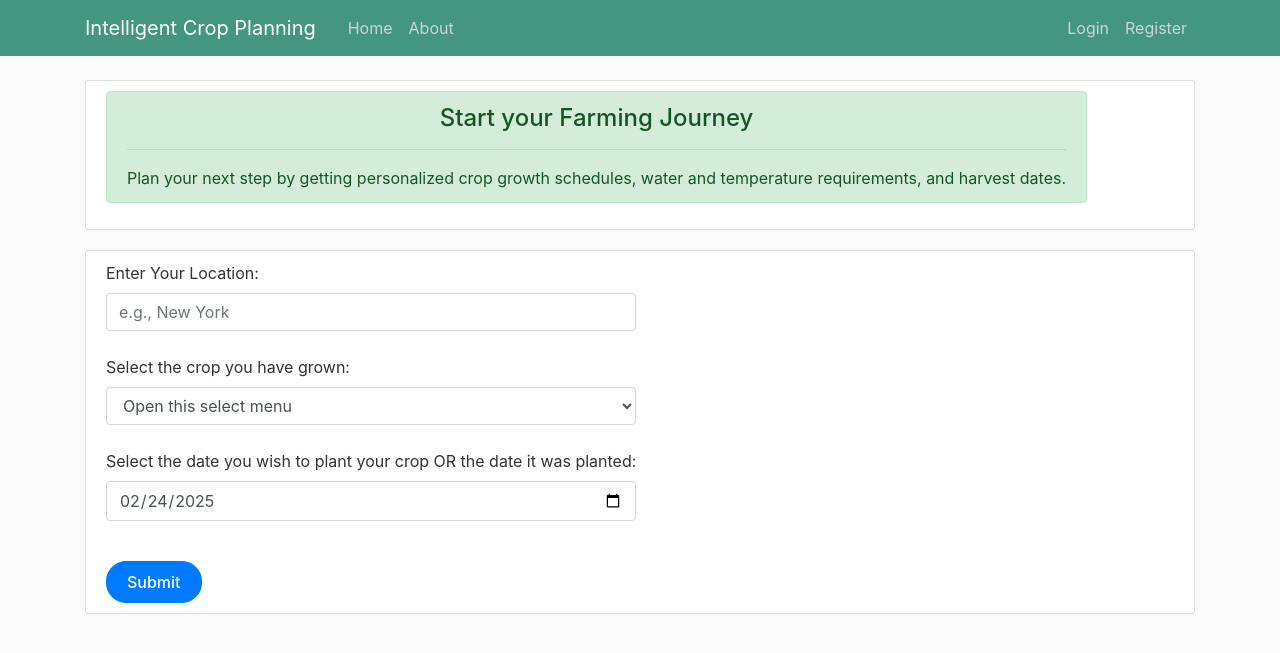
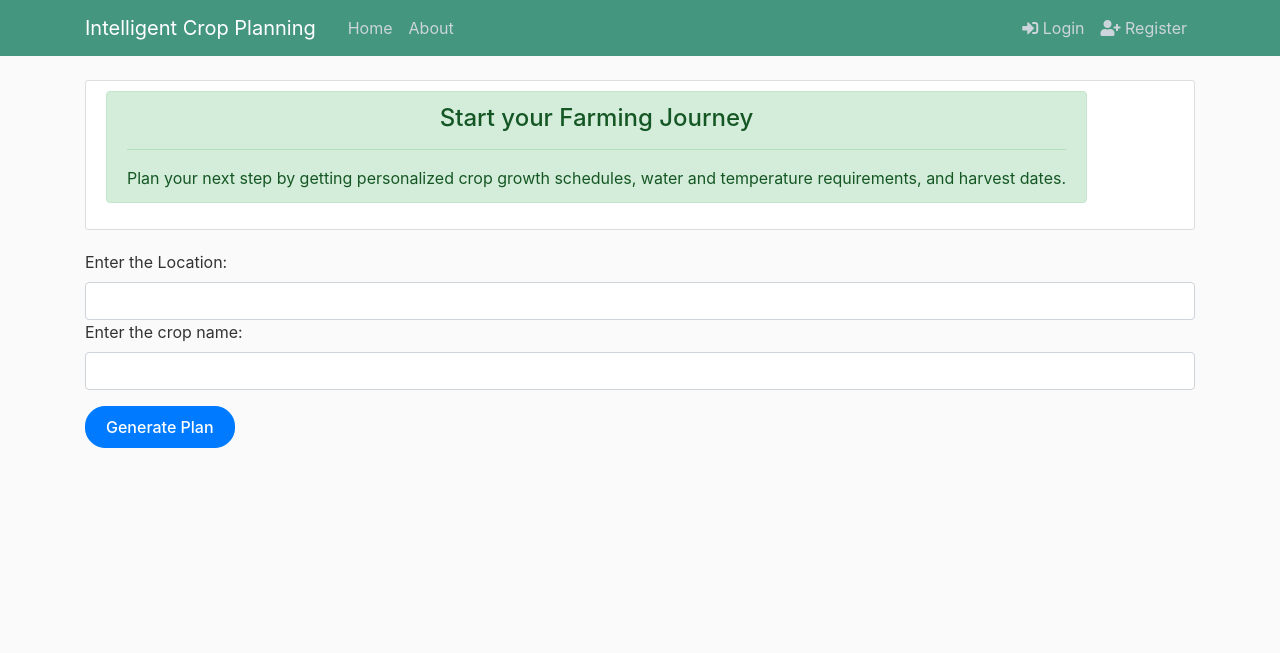
Before and after one commit to harinderkk/W25_4495_S2_HarinderK, a Flask app: page /care-plan in a window 1280 px wide. Shown: the top 653 px of the page. Run offline with Flask 3, Linux system fonts and the light colour scheme; some libraries are stand-ins or nearby versions.

Commit message:
Update care_plan.html

```diff
--- a/Implementation/IntelligentCropPlanning/templates/care_plan.html
+++ b/Implementation/IntelligentCropPlanning/templates/care_plan.html
@@ -14,35 +14,17 @@
 
     <link rel="stylesheet" type="text/css" href="/static/style.css">
 
-    {% if title %}
-        <title>Intelligent Crop - {{ title }}</title>
-    {% else %}
         <title>Intelligent Crop</title>
-    {% endif %}
 
-    <style>
-        .metric-box {
-            background: white;
-            border-radius: 10px;
-            padding: 15px;
-            box-shadow: 0 4px 6px rgba(0,0,0,0.1);
-            height: 100%;
-        }
-        .card {
-            box-shadow: 0 4px 8px rgba(0,0,0,0.1);
-            border-radius: 10px;
-        }
-        .card-header {
-            border-radius: 10px 10px 0 0 !important;
-        }
-    </style>
+
+
 </head>
 <body>
     <header class="site-header">
       <nav class="navbar navbar-expand-md navbar-dark bg-steel fixed-top">
     <div class="container">
         <a class="navbar-brand mr-4" href="/">Intelligent Crop Planning</a>
-          <button class="navbar-toggler" type="button" data-toggle="collapse" data-target="#navbarToggle" aria-controls="navbarToggle" aria-expanded="false" aria-label="Toggle navigation">
+        <button class="navbar-toggler" type="button" data-toggle="collapse" data-target="#navbarToggle">
             <span class="navbar-toggler-icon"></span>
         </button>
         <div class="collapse navbar-collapse" id="navbarToggle">
@@ -50,25 +32,23 @@
                 <a class="nav-item nav-link" href="/">Home</a>
                 <a class="nav-item nav-link" href="/about">About</a>
             </div>
-            <!-- Navbar Right Side -->
+
             <div class="navbar-nav">
-              <!--<a class="nav-item nav-link" href="/login">Login</a> -->
-              <ul class="navbar-nav ml-auto">
                 {% if session.get('email') %}
-                  <li class="nav-item">
-                    <a class="nav-link" href="#">{{ session['email'] }}</a>
-                  </li>
-                  <li class="nav-item">
-                    <a class="nav-link" href="{{ url_for('logout') }}">Logout</a>
-                  </li>
+                    <span class="nav-item nav-link text-light mr-2">
+                        {{ session['email'] }}
+                    </span>
+                    <a class="nav-item nav-link" href="{{ url_for('logout') }}">
+                        <i class="fas fa-sign-out-alt"></i> Logout
+                    </a>
                 {% else %}
-                  <li class="nav-item">
-                    <a class="nav-link" href="{{ url_for('login') }}">Login</a>
-                  </li>
+                    <a class="nav-item nav-link" href="{{ url_for('login') }}">
+                        <i class="fas fa-sign-in-alt"></i> Login
+                    </a>
+                    <a class="nav-item nav-link" href="{{ url_for('register') }}">
+                        <i class="fas fa-user-plus"></i> Register
+                    </a>
                 {% endif %}
-              </ul>
-
-              <a class="nav-item nav-link" href="/register">Register</a>
             </div>
         </div>
     </div>
@@ -76,6 +56,7 @@
     </header>
 
     <main role="main" class="container">
+
         <article class="media content-section">
         <div class="alert alert-success" role="alert">
             <center>
@@ -86,111 +67,49 @@
         </div>
         </article>
 
-<article class="media content-section">
-    <form action="/care-plan" method="POST">
+        <form id="cropPlanForm">
             <div class="form-group">
-            <label for="location">Enter Your Location:</label>
-            <input type="text" class="form-control" id="location" name="location" placeholder="e.g., New York" required><br/>
+                <label for="location">Enter the Location:</label>
+                <input type="text" class="form-control" id="location" name="location" required>
 
-            <label for="crop">Select the crop you have grown:  </label>
-            <select class="form-control" aria-label="Default select example" id="crop" name="crop" required>
-                <option selected>Open this select menu</option>
-                <option value="rice">Rice</option>
-                <option value="wheat">Wheat</option>
-                <option value="maize">Maize</option>
-                <option value="apple">Apple</option>
-                <option value="banana">Banana</option>
-                <option value="blackgram">Blackgram</option>
-                <option value="chickpea">Chickpea</option>
-                <option value="coconut">Coconut</option>
-                <option value="coffee">Coffee</option>
-                <option value="cotton">Cotton</option>
-                <option value="grapes">Grapes</option>
-                <option value="jute">Jute</option>
-                <option value="kidneybeans">Kidney Beans</option>
-                <option value="lentil">Lentil</option>
-                <option value="mango">Mango</option>
-                <option value="mothbeans">Moth Beans</option>
-                <option value="mungbean">Mung Bean</option>
-                <option value="muskmelon">Muskmelon</option>
-                <option value="orange">Orange</option>
-                <option value="papaya">Papaya</option>
-                <option value="pigeonpeas">Pigeon Peas</option>
-                <option value="pomegranate">Pomegranate</option>
-                <option value="watermelon">Watermelon</option>
+                <label for="crop">Enter the crop name:</label>
+                <input type="text" class="form-control" id="crop" name="crop" required>
+            </div>
+            <button type="submit" class="btn btn-primary">Generate Plan</button>
+        </form>
 
-            </select><br/>
-
-            <label for="planting_date">Select the date you wish to plant your crop OR the date it was planted:</label>
-            <input type="date" class="form-control" id="planting_date" name="planting_date" required
-                pattern="\d{4}-\d{2}-\d{2}" value="{{ today }}"><br/>
+        <!-- Results Container -->
+        <div id="planResults" class="mt-4">
+            <!-- Content  -->
         </div>
-        <button type="submit" class="btn btn-primary">Submit</button>
-    </form>
-</article>
-
-{% if future_planting_message %}
-<article class="media content-section">
-    <div class="alert alert-warning">
-        <h4>Planting Date Recommendation</h4>
-        <p>{{ future_planting_message }}</p>
-    </div>
-</article>
-{% endif %}
-
-{% if harvest_message %}
-<article class="media content-section">
-    <div class="harvest-alert">
-        <h2>{{ harvest_message }}</h2>
-    </div>
-</article>
-{% endif %}
-
-{% if recommendations %}
-<article class="media content-section">
-    <div class="soil-info">
-        <h2>{{ recommendations.crop }} Growth Plan for {{ location }}</h2>
-
-        <!-- Progress Bar -->
-        <div class="progress-container card mb-4">
-            <div class="card-body">
-                <h5 class="card-title">Growth Progress</h5>
-                <p>You are currently at Week {{ recommendations.current_week }} of the growth period.</p>
-                <div class="progress" style="height: 30px;">
-                    <div class="progress-bar bg-info" style="width: {{ (recommendations.current_week/recommendations.total_weeks)*100 }}%">
-                        Week {{ recommendations.current_week }}
+        <div class="modal fade" id="cropModal" tabindex="-1" role="dialog">
+    <div class="modal-dialog modal-lg" role="document">
+        <div class="modal-content">
+            <div class="modal-header">
+                <h5 class="modal-title" id="cropModalLabel"></h5>
+                 <div>
+                  <button id="downloadPdf" class="btn btn-sm btn-success mr-2">
+                      <i class="fas fa-file-pdf"></i> Save Plan
+                  </button>
+                  <button type="button" class="close" data-dismiss="modal">
+                      <span>&times;</span>
+                  </button>
                   </div>
             </div>
+            <div class="modal-body">
+                <div class="row">
+                    <div class="col-md-6">
+                        <div id="cropChartContainer" class="chart-container"></div>
+                        <h6>Water Needs Weekly Plan</h6>
+                        <div id="waterTimeline"></div>
                     </div>
+                    <div class="col-md-6">
+                        <div class="card">
+                            <div class="card-header">Requirements</div>
+                            <ul class="list-group list-group-flush" id="requirementsList">
+                                <!-- Dynamic content -->
+                            </ul>
                         </div>
-
-        <!-- Current Week Priorities Card -->
-        <div class="card-deck mb-4">
-            <div class="card bg-light">
-                <div class="card-header">
-                    <h5 class="card-title">This Week's Priorities</h5>
-                </div>
-                <div class="card-body">
-                    <div class="row">
-                        <div class="col-md-4">
-                            <div class="metric-box text-center p-3">
-                                <h6><i class="fas fa-tint"></i> Water</h6>
-                                <p class="display-4">{{ recommendations.weekly_plan[0].water }}<small class="text-muted">mm</small></p>
-                            </div>
-                        </div>
-                        <div class="col-md-4">
-                            <div class="metric-box text-center p-3">
-                                <h6><i class="fas fa-temperature-high"></i> Air Temp</h6>
-                                <p class="display-4">{{ recommendations.weekly_plan[0].air_temp }}</p>
-                            </div>
-                        </div>
-                        <div class="col-md-4">
-                            <div class="metric-box text-center p-3">
-                                <h6><i class="fas fa-thermometer-half"></i> Soil Temp</h6>
-                                <p class="display-4">{{ recommendations.weekly_plan[0].soil_temp }}</p>
-                                {% if soil_temperature %}
-                                <small>Current: {{ soil_temperature }}°C</small>
-                                {% endif %}
                     </div>
                 </div>
             </div>
@@ -198,141 +117,265 @@
     </div>
 </div>
 
-        <!-- Upcoming Schedule Chart -->
-        <div class="card mb-4">
-            <div class="card-header">
-                <h5 class="card-title">Upcoming Water Requirements</h5>
-            </div>
-            <div class="card-body">
-                <canvas id="waterChart" height="100"></canvas>
-            </div>
-        </div>
-
-        <!-- Harvest Information Card -->
-        <div class="card border-info mb-4">
-            <div class="card-header">
-                <h5 class="card-title">Harvest Information</h5>
-            </div>
-            <div class="card-body">
-                <div class="row">
-                    <div class="col-md-6">
-                        <div class="text-center p-3">
-                            <h6><i class="far fa-calendar-alt"></i> Expected Harvest</h6>
-                            <p class="h4">{{ harvest_date }}</p>
-                        </div>
-                    </div>
-                    <div class="col-md-6">
-                        <div class="text-center p-3">
-                            <h6><i class="far fa-clock"></i> Time Remaining</h6>
-                            <p class="h4">{{ weeks_remaining }} weeks</p>
-                        </div>
-                    </div>
-                </div>
-            </div>
-        </div>
-
-        <!-- Immediate Actions Card -->
-        {% if recommendations.actions %}
-        <div class="card border-warning mb-4">
-            <div class="card-header">
-                <h5 class="card-title">Immediate Actions</h5>
-            </div>
-            <div class="card-body">
-                <ul class="list-group list-group-flush">
-                    {% for action in recommendations.actions %}
-                    <li class="list-group-item"><i class="fas fa-check-circle text-success mr-2"></i>{{ action }}</li>
-                    {% endfor %}
-                </ul>
-            </div>
-        </div>
-        {% endif %}
-    </div>
-  </article>
-  {% endif %}
-
-  <!-- Chart.js Script -->
-
-  <!-- Font Awesome for icons -->
-  <link rel="stylesheet" href="https://cdnjs.cloudflare.com/ajax/libs/font-awesome/5.15.4/css/all.min.css">
-
 
     </main>
-  </body>
 
-
-    <!-- Optional JavaScript -->
-    <!-- jQuery first, then Popper.js, then Bootstrap JS -->
     <script src="https://code.jquery.com/jquery-3.2.1.slim.min.js" integrity="sha384-KJ3o2DKtIkvYIK3UENzmM7KCkRr/rE9/Qpg6aAZGJwFDMVNA/GpGFF93hXpG5KkN" crossorigin="anonymous"></script>
     <script src="https://cdnjs.cloudflare.com/ajax/libs/popper.js/1.12.9/umd/popper.min.js" integrity="sha384-ApNbgh9B+Y1QKtv3Rn7W3mgPxhU9K/ScQsAP7hUibX39j7fakFPskvXusvfa0b4Q" crossorigin="anonymous"></script>
     <script src="https://maxcdn.bootstrapcdn.com/bootstrap/4.0.0/js/bootstrap.min.js" integrity="sha384-JZR6Spejh4U02d8jOt6vLEHfe/JQGiRRSQQxSfFWpi1MquVdAyjUar5+76PVCmYl" crossorigin="anonymous"></script>
     <script src="https://cdn.jsdelivr.net/npm/chart.js"></script>
     <script src="https://cdn.jsdelivr.net/npm/chartjs-adapter-date-fns/dist/chartjs-adapter-date-fns.bundle.min.js"></script>
+    <!-- jsPDF for PDF generation -->
+    <script src="https://cdnjs.cloudflare.com/ajax/libs/jspdf/2.5.1/jspdf.umd.min.js"></script>
+    <script src="https://html2canvas.hertzen.com/dist/html2canvas.min.js"></script>
+    <script>
+     // Handle form submission
+        document.getElementById('cropPlanForm').addEventListener('submit', function(e) {
+            e.preventDefault();
 
+            const location = document.getElementById('location').value;
+            const crop = document.getElementById('crop').value;
 
+            // Show loading state
+            $('#cropModal .modal-body').html(`
+                <div class="text-center py-4">
+                    <div class="spinner-border text-primary" role="status">
+                        <span class="sr-only">Loading...</span>
+                    </div>
+                    <p>Loading ${crop} plan for ${location}...</p>
+                </div>
+            `);
+            $('#cropModal').modal('show');
 
-<!-- Chart.js Script -->
-<script src="https://cdn.jsdelivr.net/npm/chart.js"></script>
-<script>
-    // Prepare data for the chart
-    const weeks = [];
-    const waterData = [];
+            // Fetch crop details
+            fetch(`/crop-details?crop=${encodeURIComponent(crop)}&location=${encodeURIComponent(location)}`)
+                .then(response => {
+                    if (!response.ok) {
+                        throw new Error('Network response was not ok');
+                    }
+                    return response.json();
+                })
+                .then(data => {
+                    if (data.error) throw new Error(data.error);
+                    renderPlan(data, crop, location);
+                })
+                .catch(error => {
+                    $('#cropModal .modal-body').html(`
+                        <div class="alert alert-danger">
+                            Failed to load plan: ${error.message}
+                        </div>
+                    `);
+                });
+        });
 
-    {% if recommendations %}
-        {% for week in recommendations.weekly_plan %}
-            weeks.push('Week {{ week.week }}');
-            waterData.push({{ week.water }});
-        {% endfor %}
-    {% endif %}
+        function renderPlan(data, crop, location) {
+            try {
+                // Clear previous content
+                $('#cropModal .modal-body').html('');
 
-    // Create the chart
-    const ctx = document.getElementById('waterChart').getContext('2d');
-    const waterChart = new Chart(ctx, {
+                // Set modal title
+                $('#cropModalLabel').text(`${crop} Growth Plan - ${location}`);
+
+                // Create charts container
+                const chartsHtml = `
+                    <div class="row">
+                        <div class="col-md-12">
+                            <div class="chart-container">
+                                <canvas id="waterChart"></canvas>
+                            </div>
+                        </div>
+                    </div>
+                    <div class="row mt-4">
+                        <div class="col-md-6">
+                            <div class="chart-container">
+                                <canvas id="tempChart"></canvas>
+                            </div>
+                        </div>
+                        <div class="col-md-6">
+                            <div class="chart-container">
+                                <canvas id="sunshineChart"></canvas>
+                            </div>
+                        </div>
+                    </div>
+                `;
+                $('#cropModal .modal-body').append(chartsHtml);
+
+                // Validate data
+                if (!data?.weekly_requirements?.length) {
+                    throw new Error('No weekly data available');
+                }
+
+                const weeks = data.weekly_requirements.map(w => `Week ${w.week}`);
+
+                // Water Chart
+                new Chart(document.getElementById('waterChart'), {
                     type: 'line',
                     data: {
                         labels: weeks,
                         datasets: [{
-                label: 'Water Requirements (mm)',
-                data: waterData,
-                backgroundColor: 'rgba(54, 162, 235, 0.2)',
-                borderColor: 'rgba(54, 162, 235, 1)',
+                            label: 'Water (mm/week)',
+                            data: data.weekly_requirements.map(w => Number(w.water_mm) || 0),
+                            borderColor: '#34A0A4',
                             borderWidth: 2,
-                tension: 0.3,
-                fill: true
+                            tension: 0.1
                         }]
                     },
                     options: {
                         responsive: true,
                         plugins: {
-                legend: {
-                    position: 'top',
-                },
-                tooltip: {
-                    callbacks: {
-                        label: function(context) {
-                            return `Water: ${context.parsed.y} mm`;
-                        }
-                    }
-                }
-            },
-            scales: {
-                y: {
-                    beginAtZero: true,
                             title: {
                                 display: true,
-                        text: 'Water (mm)'
-                    }
-                },
-                x: {
-                    title: {
-                        display: true,
-                        text: 'Week'
-                    }
+                                text: 'Weekly Water Requirements'
                             }
                         }
                     }
                 });
+
+                // Temperature Chart
+                new Chart(document.getElementById('tempChart'), {
+                    type: 'line',
+                    data: {
+                        labels: weeks,
+                        datasets: [
+                            {
+                                label: 'Min Temp (°C)',
+                                data: data.weekly_requirements.map(w => Number(w.temp_min_c) || 0),
+                                borderColor: '#FF6B6B',
+                                borderWidth: 2
+                            },
+                            {
+                                label: 'Max Temp (°C)',
+                                data: data.weekly_requirements.map(w => Number(w.temp_max_c) || 0),
+                                borderColor: '#FF9B54',
+                                borderWidth: 2
+                            }
+                        ]
+                    },
+                    options: {
+                        responsive: true,
+                        plugins: {
+                            title: {
+                                display: true,
+                                text: 'Temperature Ranges'
+                            }
+                        }
+                    }
+                });
+
+                // Sunshine Chart
+                new Chart(document.getElementById('sunshineChart'), {
+                    type: 'bar',
+                    data: {
+                        labels: weeks,
+                        datasets: [{
+                            label: 'Sunlight (hours/day)',
+                            data: data.weekly_requirements.map(w => Number(w.sunshine_hours) || 0),
+                            backgroundColor: '#FFD93D'
+                        }]
+                    },
+                    options: {
+                        responsive: true,
+                        plugins: {
+                            title: {
+                                display: true,
+                                text: 'Daily Sunlight Requirements'
+                            }
+                        }
+                    }
+                });
+
+                // Weekly tasks checklist
+                const tasksHtml = data.weekly_requirements.map(week => `
+                    <div class="week-task mb-2">
+                        <div class="form-check">
+                            <input type="checkbox" class="form-check-input big-checkbox"
+                                   id="week-${week.week}">
+                            <label class="form-check-label" for="week-${week.week}">
+                                <strong>Week ${week.week}:</strong> ${week.summary || formatWeekSummary(week)}
+                            </label>
+                        </div>
+                    </div>
+                `).join('');
+
+                $('#cropModal .modal-body').append(`
+                    <div class="weekly-checklist mt-4">
+                        <h4><i class="fas fa-tasks"></i> Weekly Action Plan</h4>
+                        <div class="checklist-container">
+                            ${tasksHtml}
+                        </div>
+                    </div>
+                `);
+
+                // Set up PDF download button
+                document.getElementById('downloadPdf').onclick = function() {
+                    downloadAsPDF();
+                };
+
+            } catch (e) {
+                console.error('Error rendering plan:', e);
+                $('#cropModal .modal-body').html(`
+                    <div class="alert alert-danger">
+                        Error displaying plan: ${e.message}
+                        <div class="mt-2 raw-data">${JSON.stringify(data, null, 2)}</div>
+                    </div>
+                `);
+            }
+        }
+
+        function formatWeekSummary(week) {
+            let summary = `Water: ${week.water_mm}mm, Temp: ${week.temp_min_c}-${week.temp_max_c}°C`;
+            if (week.sunshine_hours) {
+                summary += `, Sun: ${week.sunshine_hours}hrs`;
+            }
+            if (week.fertilizer) {
+                summary += `, Fertilizer: ${week.fertilizer}`;
+            }
+            return summary;
+        }
+
+        function downloadAsPDF() {
+            const { jsPDF } = window.jspdf;
+            const modalContent = document.querySelector('.modal-content');
+            const downloadBtn = document.getElementById('downloadPdf');
+
+            // Show loading state
+            const originalText = downloadBtn.innerHTML;
+            downloadBtn.innerHTML = '<i class="fas fa-spinner fa-spin"></i> Generating PDF...';
+            downloadBtn.disabled = true;
+
+            html2canvas(modalContent, {
+                scale: 2,
+                logging: false,
+                useCORS: true
+            }).then(canvas => {
+                const imgData = canvas.toDataURL('image/png');
+                const pdf = new jsPDF({
+                    orientation: 'portrait',
+                    unit: 'mm'
+                });
+
+                // Calculate dimensions
+                const imgWidth = 210; // A4 width in mm
+                const imgHeight = canvas.height * imgWidth / canvas.width;
+
+                // Add image to PDF
+                pdf.addImage(imgData, 'PNG', 0, 0, imgWidth, imgHeight);
+
+                // Save PDF
+                const cropName = document.getElementById('cropModalLabel').textContent.replace(/ /g, '_');
+                pdf.save(`${cropName}_Growth_Plan.pdf`);
+
+                // Restore button
+                downloadBtn.innerHTML = originalText;
+                downloadBtn.disabled = false;
+            }).catch(error => {
+                console.error('PDF generation failed:', error);
+                alert('Failed to generate PDF. Please try again.');
+                downloadBtn.innerHTML = originalText;
+                downloadBtn.disabled = false;
+            });
+        }
     </script>
 
-
-
+</body>
 </html>
```
Lines whose indentation alone changed are shown as unchanged.
